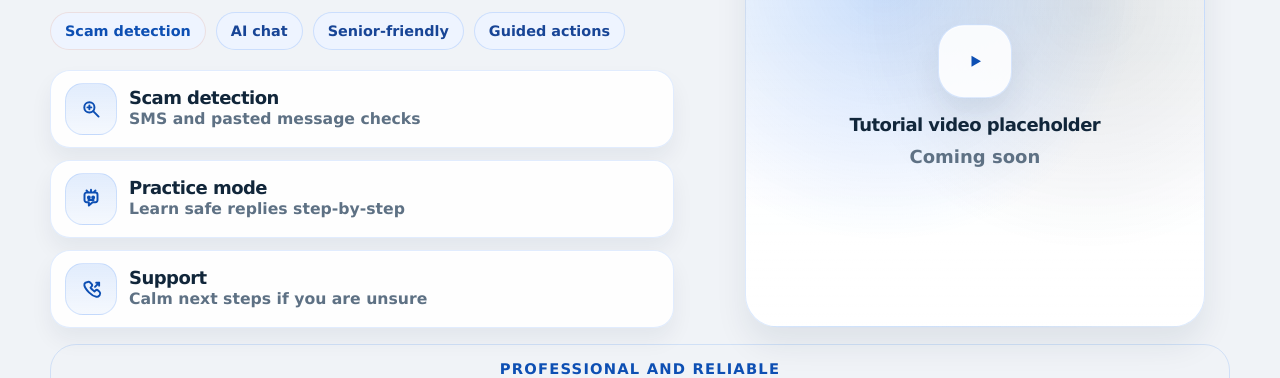
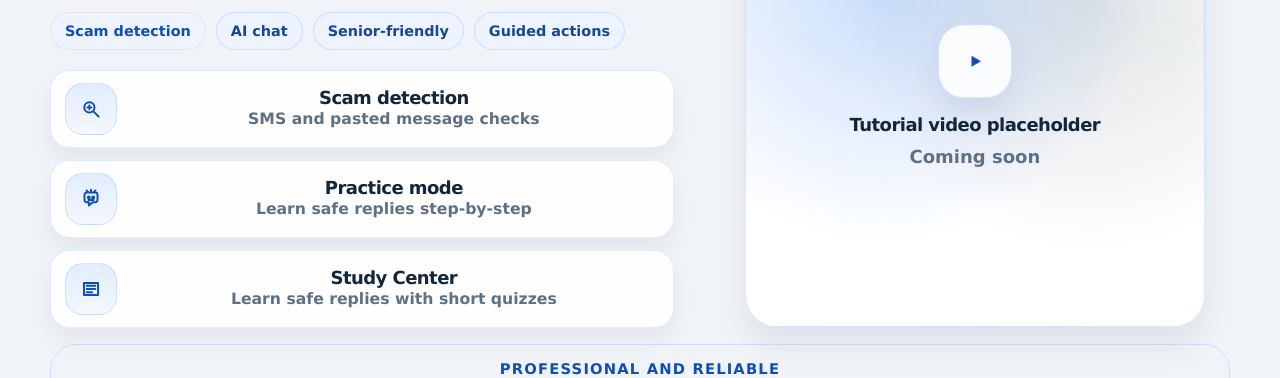
Before and after one commit to xinyaoxiao-301/Scamsafe_vx_fe-main, a React (Vite) app: page / in a window 1280 px wide. Shown: the part 503-881 px from the top of the page. Built offline with nearby package versions, Linux system fonts and the light colour scheme; no server answers.

Commit message:
wire hero-mini bars to subpages

```diff
--- a/src/app/AppShell.tsx
+++ b/src/app/AppShell.tsx
@@ -169,7 +169,11 @@ export function AppShell({ children, currentRoute, onNavigate }: AppShellProps)
                   <InfoPill label={strings.hero.pills.steps} />
                 </div>
                 <div className="app-shell__hero-mini-grid" aria-label="Core modules">
-                  <div className="app-shell__hero-mini">
+                  <button
+                    type="button"
+                    className="app-shell__hero-mini"
+                    onClick={() => onNavigate(appRoutes.detection)}
+                  >
                     <div className="app-shell__hero-mini-icon">
                       <FeatureIcon name="detection" />
                     </div>
@@ -177,8 +181,12 @@ export function AppShell({ children, currentRoute, onNavigate }: AppShellProps)
                       <p className="app-shell__hero-mini-title">{strings.hero.modules.detectionTitle}</p>
                       <p className="app-shell__hero-mini-subtitle">{strings.hero.modules.detectionSubtitle}</p>
                     </div>
-                  </div>
-                  <div className="app-shell__hero-mini">
+                  </button>
+                  <button
+                    type="button"
+                    className="app-shell__hero-mini"
+                    onClick={() => onNavigate(appRoutes.simulation)}
+                  >
                     <div className="app-shell__hero-mini-icon">
                       <FeatureIcon name="simulation" />
                     </div>
@@ -186,16 +194,20 @@ export function AppShell({ children, currentRoute, onNavigate }: AppShellProps)
                       <p className="app-shell__hero-mini-title">{strings.hero.modules.practiceTitle}</p>
                       <p className="app-shell__hero-mini-subtitle">{strings.hero.modules.practiceSubtitle}</p>
                     </div>
-                  </div>
-                  <div className="app-shell__hero-mini">
+                  </button>
+                  <button
+                    type="button"
+                    className="app-shell__hero-mini"
+                    onClick={() => onNavigate(appRoutes.studyCenter)}
+                  >
                     <div className="app-shell__hero-mini-icon">
-                      <FeatureIcon name="support" />
+                      <FeatureIcon name="study" />
                     </div>
                     <div className="app-shell__hero-mini-copy">
                       <p className="app-shell__hero-mini-title">{strings.hero.modules.supportTitle}</p>
                       <p className="app-shell__hero-mini-subtitle">{strings.hero.modules.supportSubtitle}</p>
                     </div>
-                  </div>
+                  </button>
                 </div>
               </div>
               <div className="app-shell__hero-media" aria-label="ScamSafe tutorial video">
--- a/src/lib/i18n.tsx
+++ b/src/lib/i18n.tsx
@@ -304,8 +304,8 @@ const STRINGS: Record<Language, Strings> = {
         detectionSubtitle: 'SMS and pasted message checks',
         practiceTitle: 'Practice mode',
         practiceSubtitle: 'Learn safe replies step-by-step',
-        supportTitle: 'Support',
-        supportSubtitle: 'Calm next steps if you are unsure',
+        supportTitle: 'Study Center',
+        supportSubtitle: 'Learn safe replies with short quizzes',
       },
       video: {
         label: 'Tutorial video placeholder',
@@ -548,8 +548,8 @@ const STRINGS: Record<Language, Strings> = {
         detectionSubtitle: 'Semakan SMS dan mesej tampal',
         practiceTitle: 'Mod latihan',
         practiceSubtitle: 'Belajar membalas dengan selamat',
-        supportTitle: 'Sokongan',
-        supportSubtitle: 'Langkah tenang apabila ragu',
+        supportTitle: 'Pusat Pembelajaran',
+        supportSubtitle: 'Belajar balasan selamat melalui kuiz ringkas',
       },
       video: {
         label: 'Ruang video tutorial',
@@ -790,8 +790,8 @@ const STRINGS: Record<Language, Strings> = {
         detectionSubtitle: '短信与粘贴内容检查',
         practiceTitle: '练习模式',
         practiceSubtitle: '一步步学会安全回应',
-        supportTitle: '支援',
-        supportSubtitle: '不确定时的安心指引',
+        supportTitle: '学习中心',
+        supportSubtitle: '通过简短测验学习安全回应',
       },
       video: {
         label: '教学视频占位',
```
